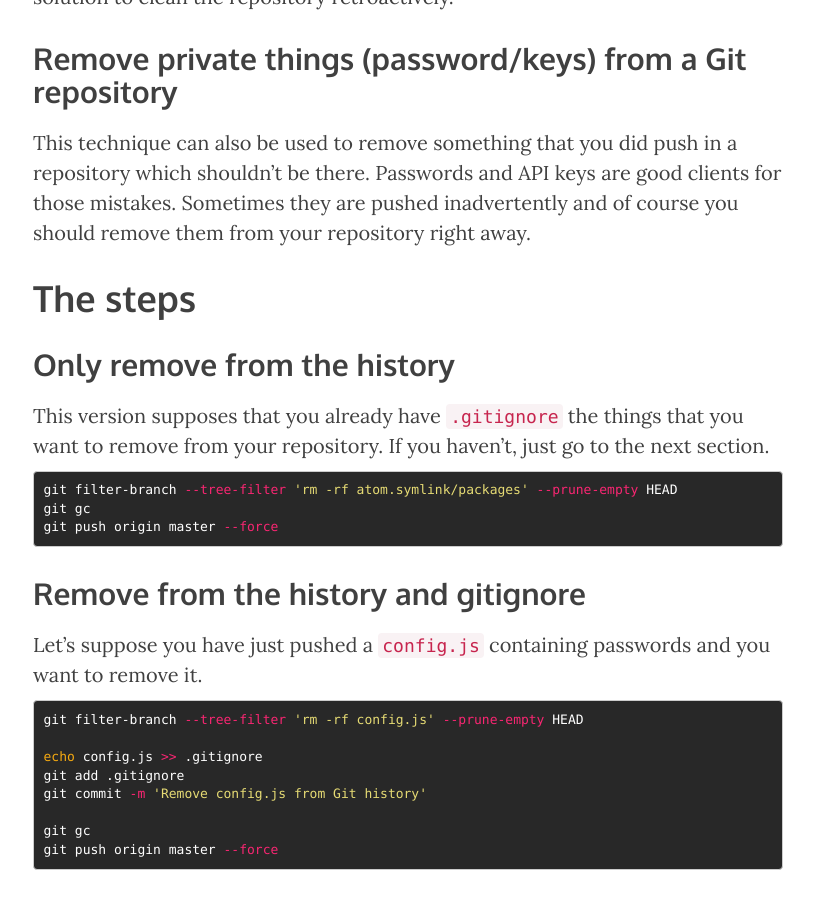
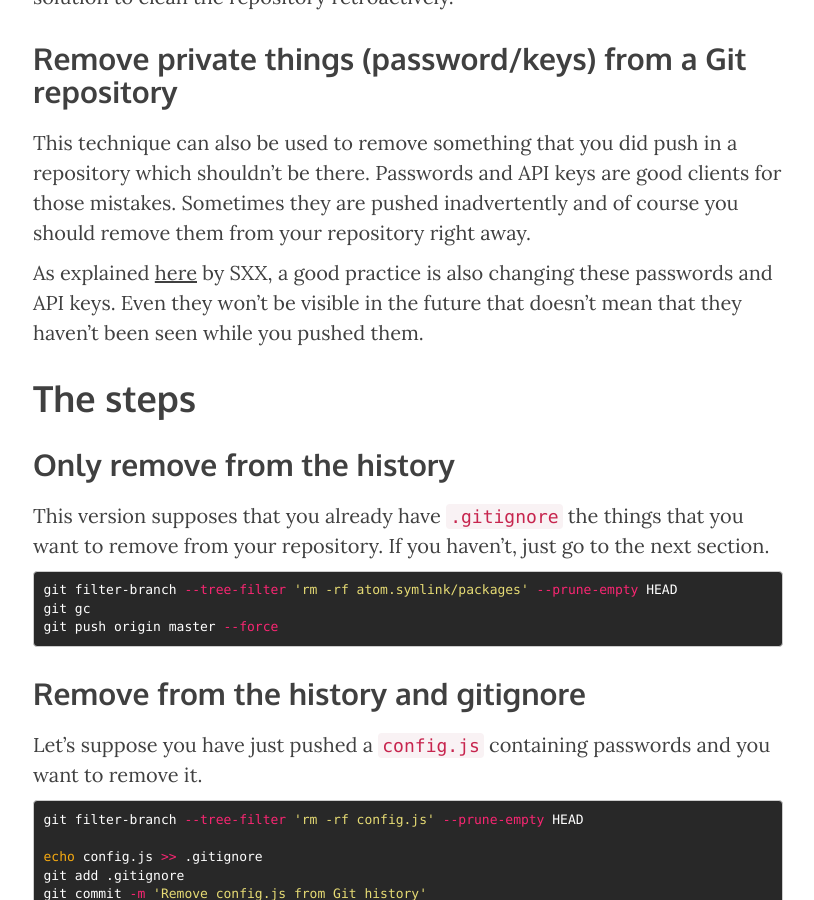
Before and after one commit to benoitvallon/benoitvallon.github.io, a Jekyll site: the page built from _posts/2016-03-05-clean-your-git-history.md, in a window 1280 px wide and 900 px high, scrolled down 906 px. Shown: the whole window, without its empty margins (232-1046 px from the left). Built offline with Jekyll 4.4.1, drawn with Linux system fonts in a browser that asks for light colours; nearby versions of some CDN libraries; comment, search, counter and statistics services are not loaded.

Commit message:
Adds a note to clean your git history

```diff
--- a/_posts/2016-03-05-clean-your-git-history.md
+++ b/_posts/2016-03-05-clean-your-git-history.md
@@ -21,6 +21,8 @@ It was an easy and no brain solution that worked for a while but my repository a
 ## Remove private things (password/keys) from a Git repository
 
 This technique can also be used to remove something that you did push in a repository which shouldn't be there. Passwords and API keys are good clients for those mistakes. Sometimes they are pushed inadvertently and of course you should remove them from your repository right away.
+
+As explained [here](https://news.ycombinator.com/item?id=11304190) by SXX, a good practice is also changing these passwords and API keys. Even they won't be visible in the future that doesn't mean that they haven't been seen while you pushed them.
 
 # The steps
 
```
